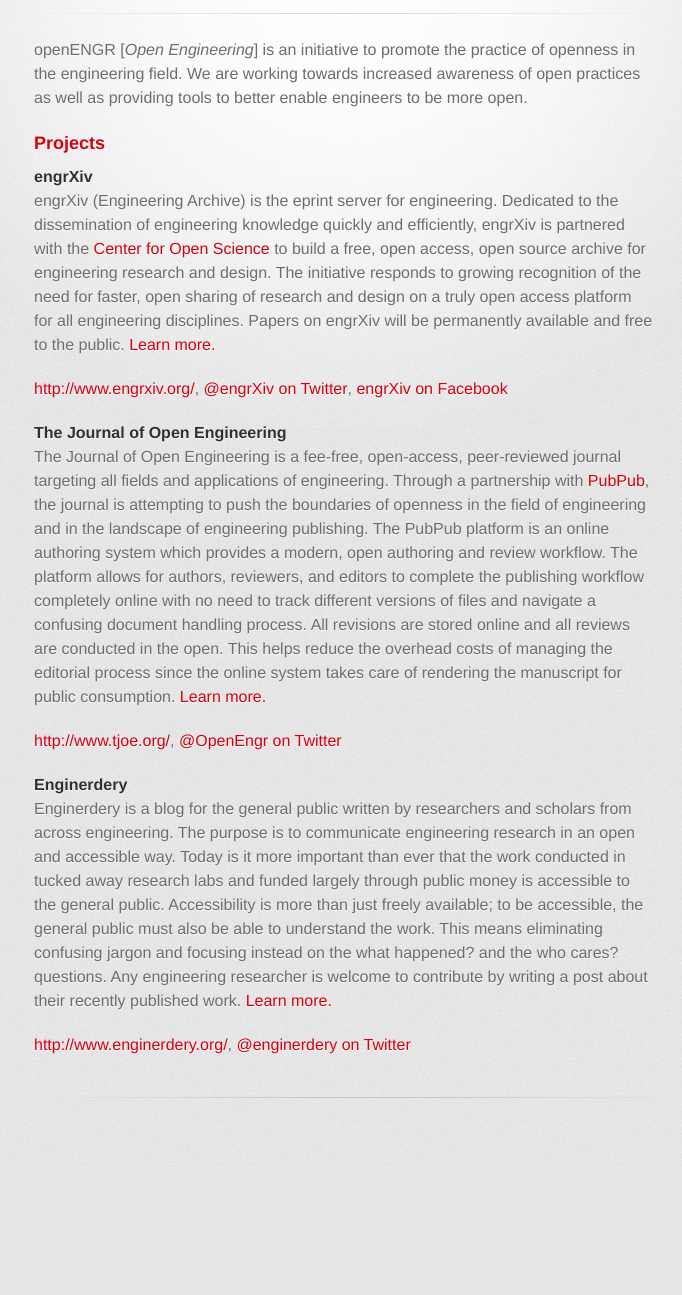
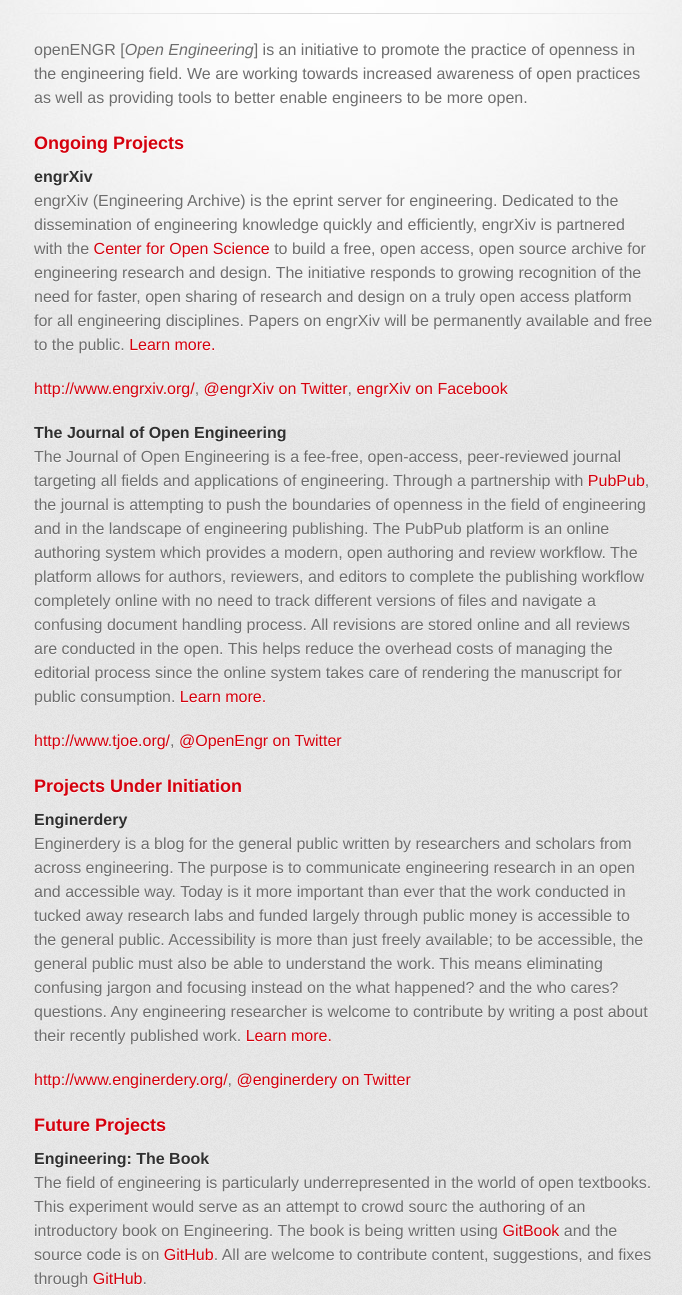
Before and after one commit to OpenEngr/openengr.github.io, a plain HTML site: page index.html in a window 1280 px wide. Shown: the part 145-1440 px from the top of the page, without its empty margins (296-978 px from the left). Before the commit the page ends 1312 px from the top, so only its background shows below. Drawn offline with Linux system fonts and the light colour scheme; a web font is replaced by a local one.

Commit message:
organization and book

```diff
--- a/index.html
+++ b/index.html
@@ -33,7 +33,7 @@
         <section id="main_content">
           <p>openENGR [<em>Open Engineering</em>] is an initiative to promote the practice of openness in the engineering field. We are working towards increased awareness of open practices as well as providing tools to better enable engineers to be more open.</p>
 
-          <h3>Projects</h3>
+          <h3>Ongoing Projects</h3>
 
           <h4>engrXiv</h4>
           <p>engrXiv (Engineering Archive) is the eprint server for engineering. Dedicated to the dissemination of engineering knowledge quickly and efficiently, engrXiv is partnered with the <a href="http://cos.io/">Center for Open Science</a> to build a free, open access, open source archive for engineering research and design. The initiative responds to growing recognition of the need for faster, open sharing of research and design on a truly open access platform for all engineering disciplines. Papers on engrXiv will be permanently available and free to the public. <a href="http://blog.engrxiv.org/2016/07/announcement">Learn more.</a></p>
@@ -42,9 +42,15 @@
           <h4>The Journal of Open Engineering</h4>
           <p><b>The Journal of Open Engineering</b> is a fee-free, open-access, peer-reviewed journal targeting all fields and applications of engineering. Through a partnership with <a href="http://www.pubpub.org/">PubPub</a>, the journal is attempting to push the boundaries of openness in the field of engineering and in the landscape of engineering publishing. The PubPub platform is an online authoring system which provides a modern, open authoring and review workflow. The platform allows for authors, reviewers, and editors to complete the publishing workflow completely online with no need to track different versions of files and navigate a confusing document handling process. All revisions are stored online and all reviews are conducted in the open. This helps reduce the overhead costs of managing the editorial process since the online system takes care of rendering the manuscript for public consumption. <a href="http://www.tjoe.org/about">Learn more.</a></p>
           <p><a href="http://www.tjoe.org/">http://www.tjoe.org/</a>, <a href="https://twitter.com/openengr">@OpenEngr on Twitter</a></p>
+
+		  <h3>Projects Under Initiation</h3>
           <h4>Enginerdery</h4>
           <p><b>Enginerdery</b> is a blog for the general public written by researchers and scholars from across engineering. The purpose is to communicate engineering research in an open and accessible way. Today is it more important than ever that the work conducted in tucked away research labs and funded largely through public money is accessible to the general public. Accessibility is more than just freely available; to be accessible, the general public must also be able to understand the work. This means eliminating confusing jargon and focusing instead on the <i>what happened?</i> and the <i>who cares?</i> questions. Any engineering researcher is welcome to contribute by writing a post about their recently published work. <a href="http://www.enginerdery.org/about">Learn more.</a></p>
           <p><a href="http://www.enginerdery.org/">http://www.enginerdery.org/</a>, <a href="https://twitter.com/enginerdery">@enginerdery on Twitter</a></p>
+
+		  <h3>Future Projects</h3>
+		  <h4>Engineering: The Book</h4>
+		  <p>The field of engineering is particularly underrepresented in the world of open textbooks. This experiment would serve as an attempt to crowd sourc the authoring of an introductory book on Engineering. The book is being written using <a href="https://www.gitbook.com/">GitBook</a> and the source code is on <a href="https://github.com/OpenEngr/engineering-the-book">GitHub</a>. All are welcome to contribute content, suggestions, and fixes through <a href="https://github.com/OpenEngr/engineering-the-book">GitHub</a>.
         </section>
 
         <footer>
```
